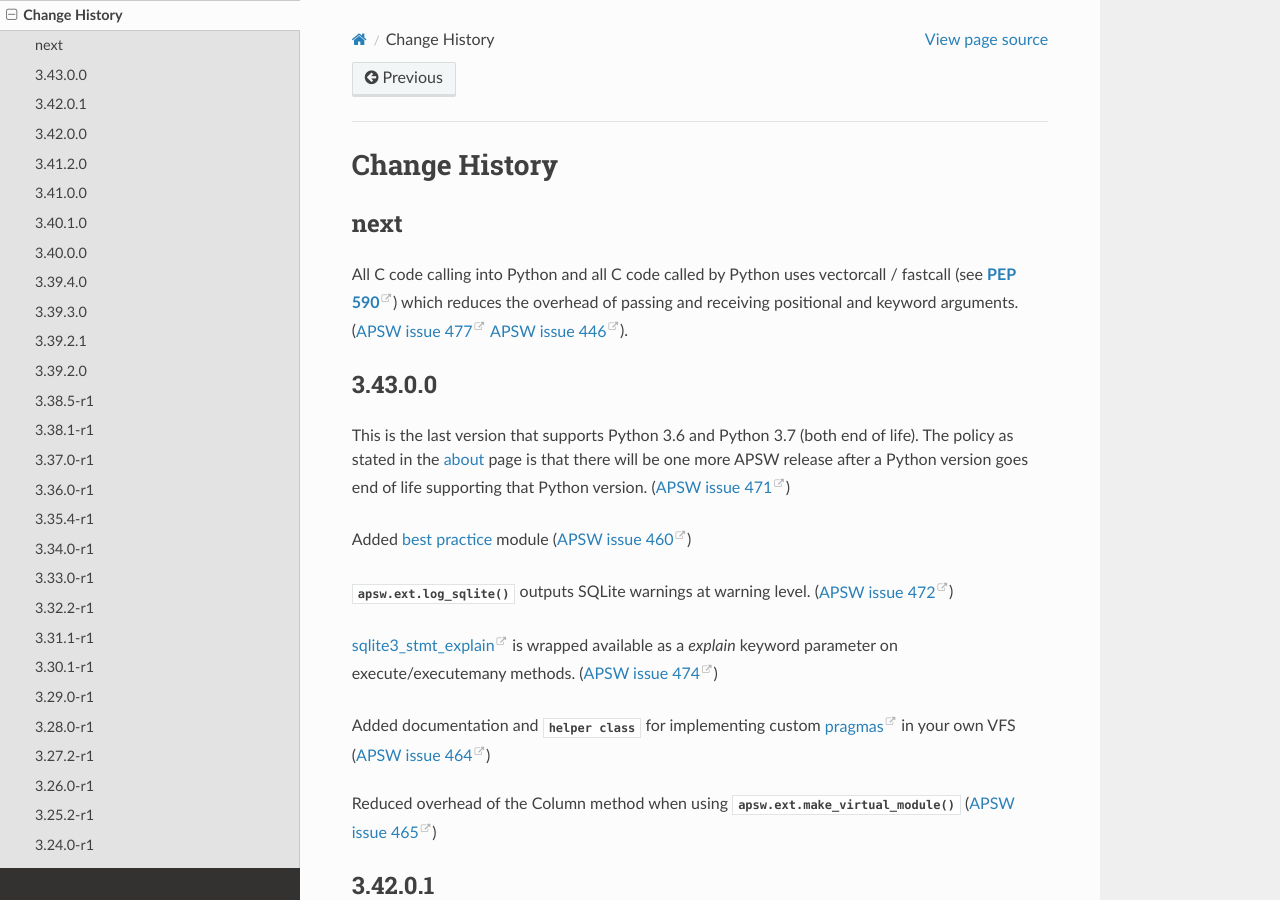
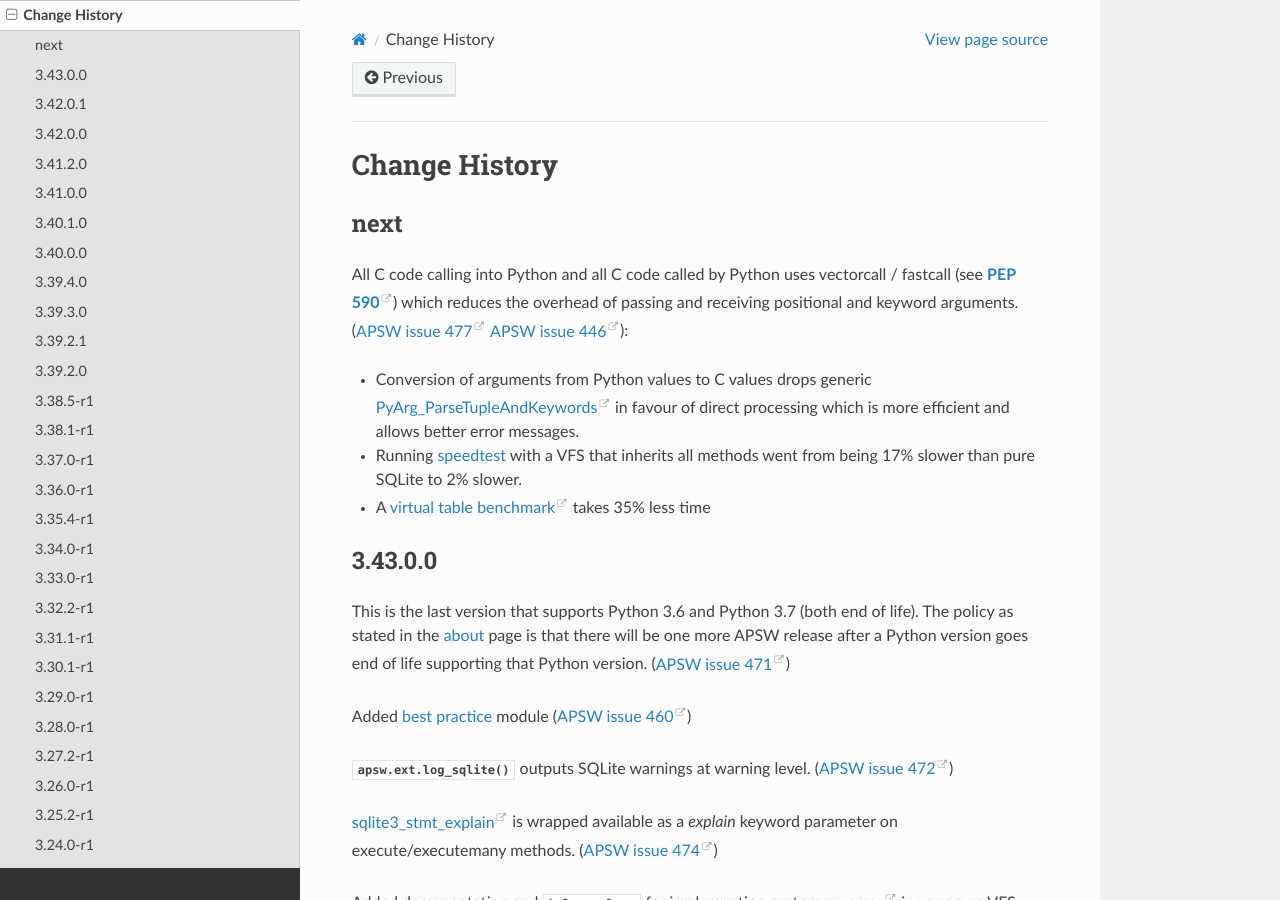
Before and after one commit to rogerbinns/apsw, a Sphinx documentation site: the page built from doc/changes.rst, in a window 1280 px wide and 900 px high. Built offline with Sphinx 7.4.7 and the Read the Docs theme 2.0.0, drawn with Linux system fonts in a browser that asks for light colours; pages that are not in the unit, such as notebooks, are missing from menus; the version number is read from the project's files by our own code.

Commit message:
Show vectorcall/fastcall results

```diff
--- a/doc/changes.rst
+++ b/doc/changes.rst
@@ -9,7 +9,19 @@
 All C code calling into Python and all C code called by Python uses
 vectorcall / fastcall (see :pep:`590`) which reduces the overhead of
 passing and receiving positional and keyword arguments. (:issue:`477`
-:issue:`446`).
+:issue:`446`):
+
+* Conversion of arguments from Python values to C values drops generic
+  `PyArg_ParseTupleAndKeywords
+  <https://docs.python.org/3/c-api/arg.html#c.PyArg_ParseTupleAndKeywords>`__
+  in favour of direct processing which is more efficient and allows
+  better error messages.
+
+* Running :ref:`speedtest` with a VFS that inherits all methods went
+  from being 17% slower than pure SQLite to 2% slower.
+
+* A :source:`virtual table benchmark <tools/vtbench.py>` takes 35%
+  less time
 
 
 3.43.0.0
```
